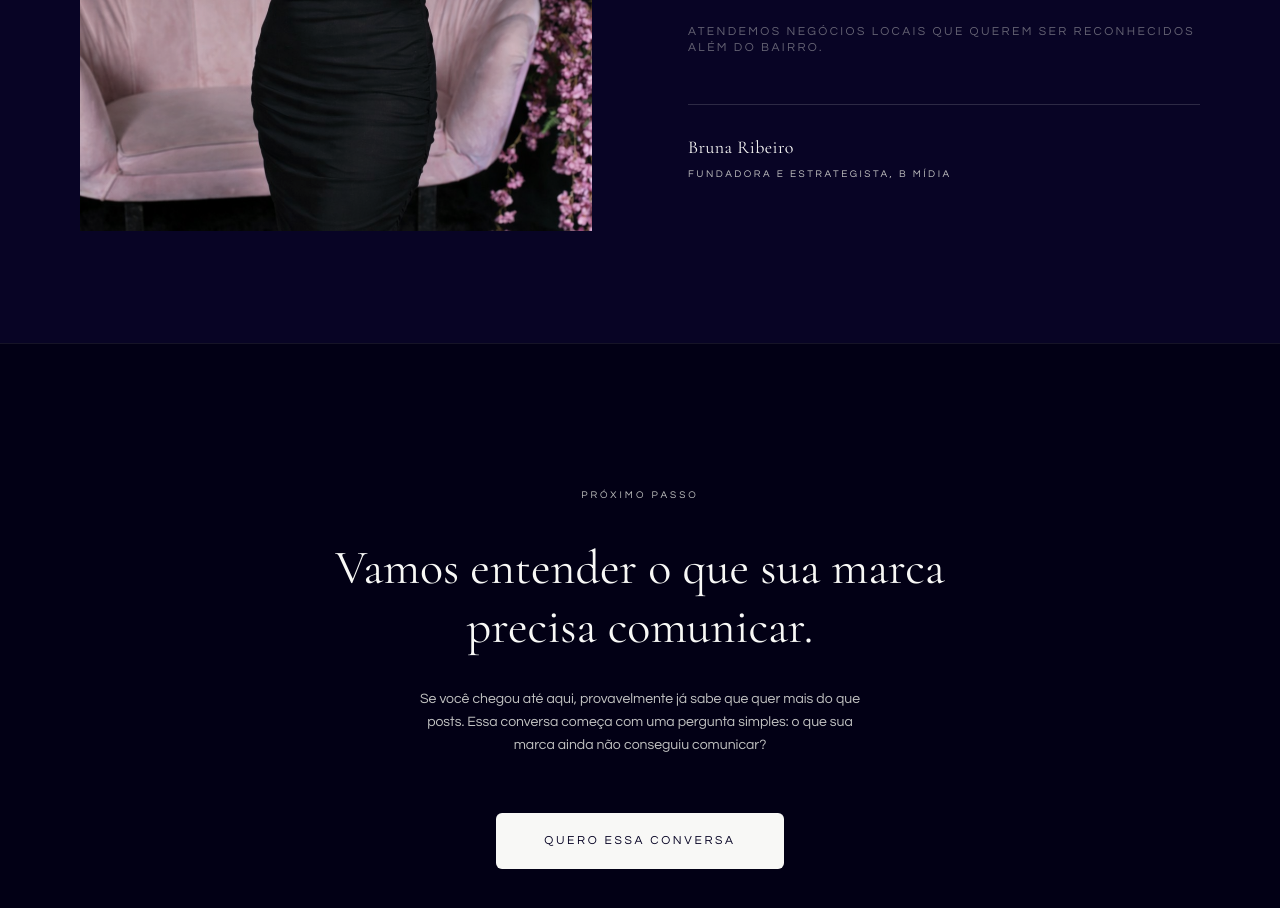
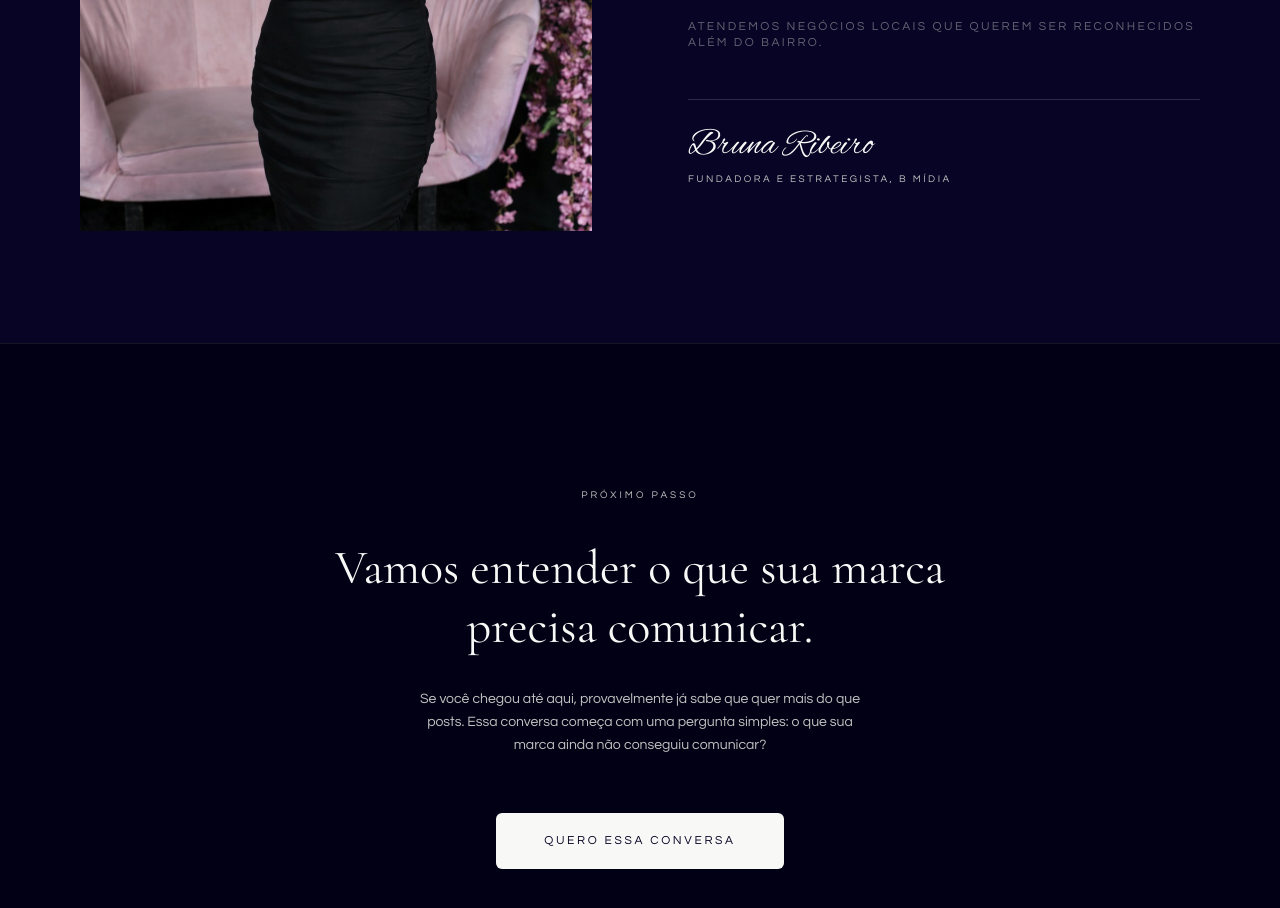
Before and after one commit to brunaribeirosocialmedia-glitch/bmidia-site, a Next.js app: page / in a window 1280 px wide. Shown: the part 3980-4888 px from the top of the page. Built offline with nearby package versions, Linux system fonts and the light colour scheme.

Commit message:
feat: assinatura em Alex Brush na seção sobre

```diff
--- a/app/globals.css
+++ b/app/globals.css
@@ -17,6 +17,10 @@
   font-family: "Questrial", sans-serif;
 }
 
+.font-alexbrush {
+  font-family: "Alex Brush", cursive;
+}
+
 
 html {
   scroll-behavior: smooth;
--- a/app/layout.tsx
+++ b/app/layout.tsx
@@ -19,7 +19,7 @@ export default function RootLayout({
         <link rel="preconnect" href="https://fonts.googleapis.com" />
         <link rel="preconnect" href="https://fonts.gstatic.com" crossOrigin="anonymous" />
         <link
-          href="https://fonts.googleapis.com/css2?family=Cormorant+Garamond:ital,opsz,wght@0,6..96,300;0,6..96,400;0,6..96,500;1,6..96,300;1,6..96,400;1,6..96,500&family=Questrial&display=swap"
+          href="https://fonts.googleapis.com/css2?family=Cormorant+Garamond:ital,opsz,wght@0,6..96,300;0,6..96,400;0,6..96,500;1,6..96,300;1,6..96,400;1,6..96,500&family=Alex+Brush&family=Questrial&display=swap"
           rel="stylesheet"
         />
       </head>
--- a/app/page.tsx
+++ b/app/page.tsx
@@ -709,8 +709,8 @@ function SobreBruna() {
         </RevealItem>
         <RevealItem>
           <div className="border-t border-cinza/20 pt-7">
-            <p className="font-cormorant text-branco text-lg tracking-wide">Bruna Ribeiro</p>
-            <p className="font-questrial text-[10px] tracking-[0.25em] text-cinza mt-1.5 uppercase">
+            <p className="font-alexbrush text-branco text-4xl leading-none mb-1">Bruna Ribeiro</p>
+            <p className="font-questrial text-[10px] tracking-[0.25em] text-cinza mt-2 uppercase">
               Fundadora e Estrategista, B Mídia
             </p>
           </div>
```
